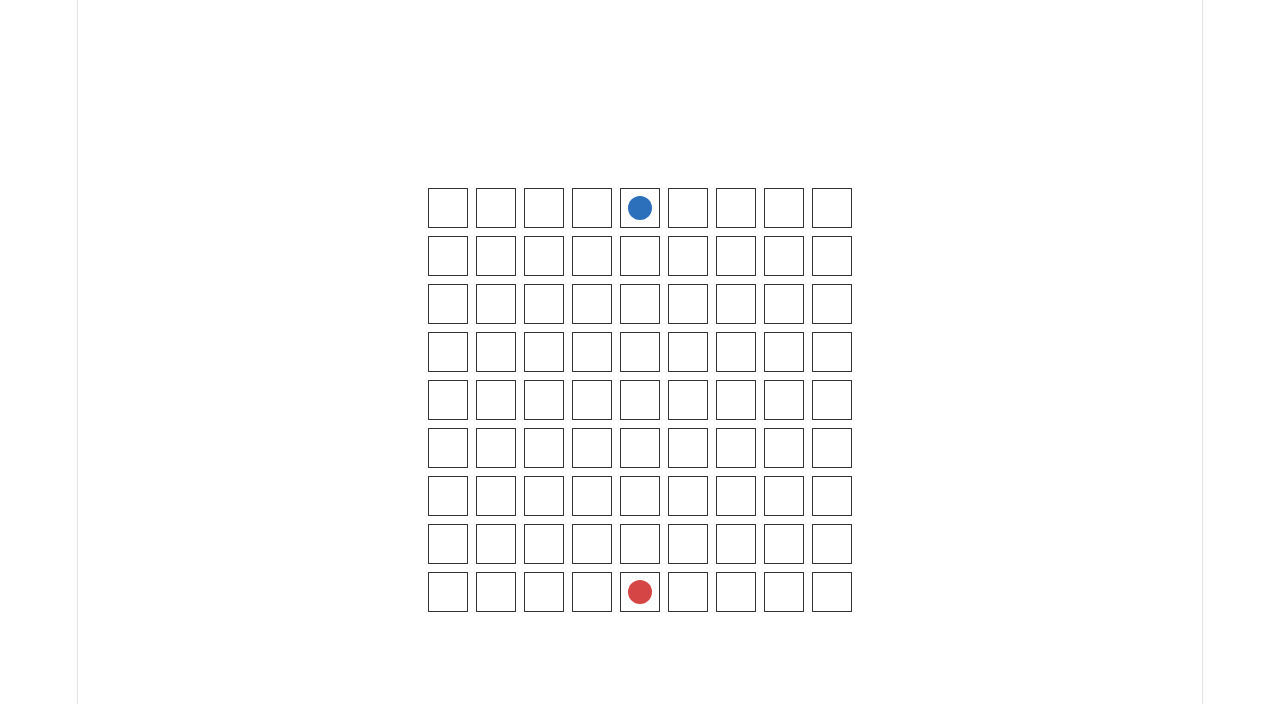
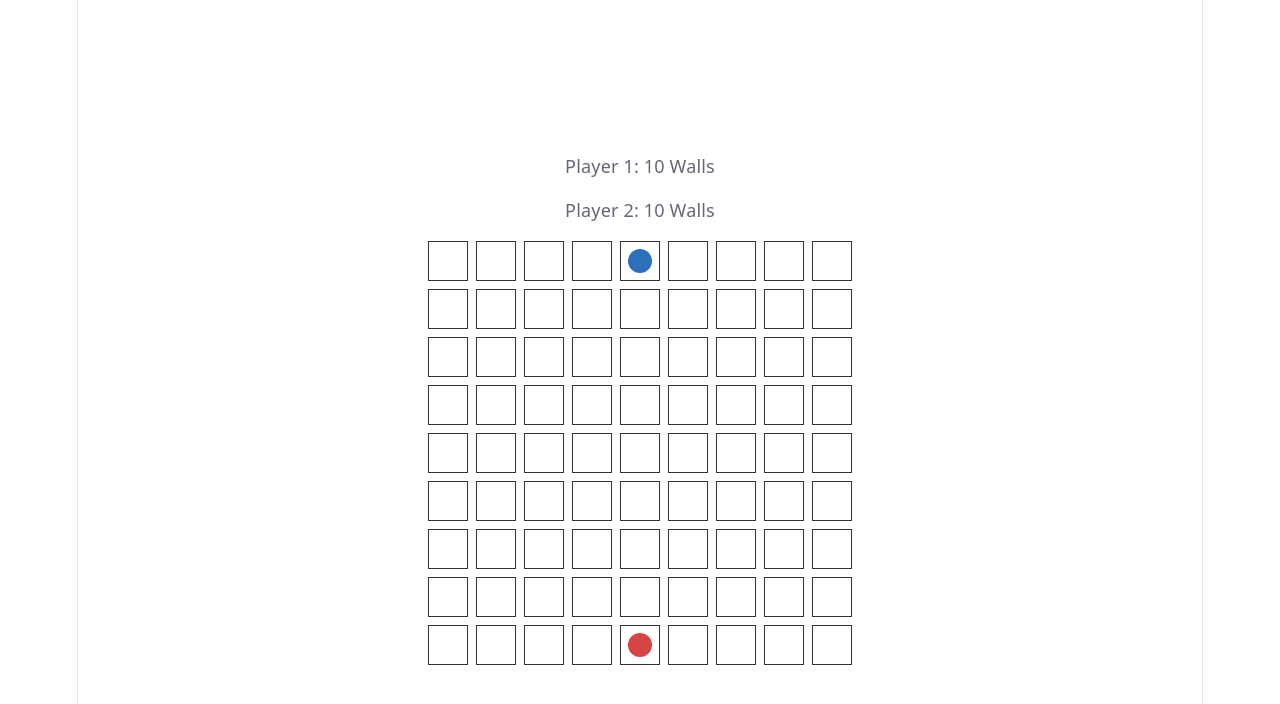
Before and after one commit to iggysiegel/quoridor, a React (Vite) app: page / in a window 1280 px wide. Shown: the top 704 px of the page. Built offline with nearby package versions, Linux system fonts and the light colour scheme.

Commit message:
Add per-player wall budget (10 walls each)

```diff
--- a/src/Board.tsx
+++ b/src/Board.tsx
@@ -4,6 +4,7 @@ import { useState } from "react";
 
 import {
   getPlayerAt,
+  getWallsRemaining,
   getWinner,
   INITIAL_STATE,
   isValidMove,
@@ -62,6 +63,10 @@ export default function Board() {
   return (
     <>
       <div>{winner && <p>{winnerMessage}</p>}</div>
+      <div>
+        <p>Player 1: {getWallsRemaining(boardState, "p1")} Walls</p>
+        <p>Player 2: {getWallsRemaining(boardState, "p2")} Walls</p>
+      </div>
       <div className="board">
         {/* Cells */}
         {rows.map((row) =>
--- a/src/game.ts
+++ b/src/game.ts
@@ -13,6 +13,8 @@ export const INITIAL_STATE: GameState = {
   turn: "p1",
   walls: [],
 };
+
+const MAX_WALLS = 10;
 
 export function getPlayerAt(
   state: GameState,
@@ -149,7 +151,9 @@ export function placeWall(state: GameState, wall: Wall): GameState {
 }
 
 export function isValidWallPlacement(state: GameState, wall: Wall): boolean {
-  return !state.walls.some((existingWall) => {
+  return (
+    getWallsRemaining(state, wall.player) > 0 &&
+    !state.walls.some((existingWall) => {
       const { row, col } = existingWall.slot;
       const rowDistance = Math.abs(row - wall.slot.row);
       const colDistance = Math.abs(col - wall.slot.col);
@@ -161,5 +165,15 @@ export function isValidWallPlacement(state: GameState, wall: Wall): boolean {
         return row === wall.slot.row && colDistance <= 1;
       }
       return col === wall.slot.col && rowDistance <= 1;
-  });
+    })
+  );
 }
+
+export function getWallsRemaining(state: GameState, player: PlayerId): number {
+  return (
+    MAX_WALLS -
+    state.walls.filter((wall) => {
+      return wall.player === player;
+    }).length
+  );
+}
```
Lines whose indentation alone changed are shown as unchanged.
